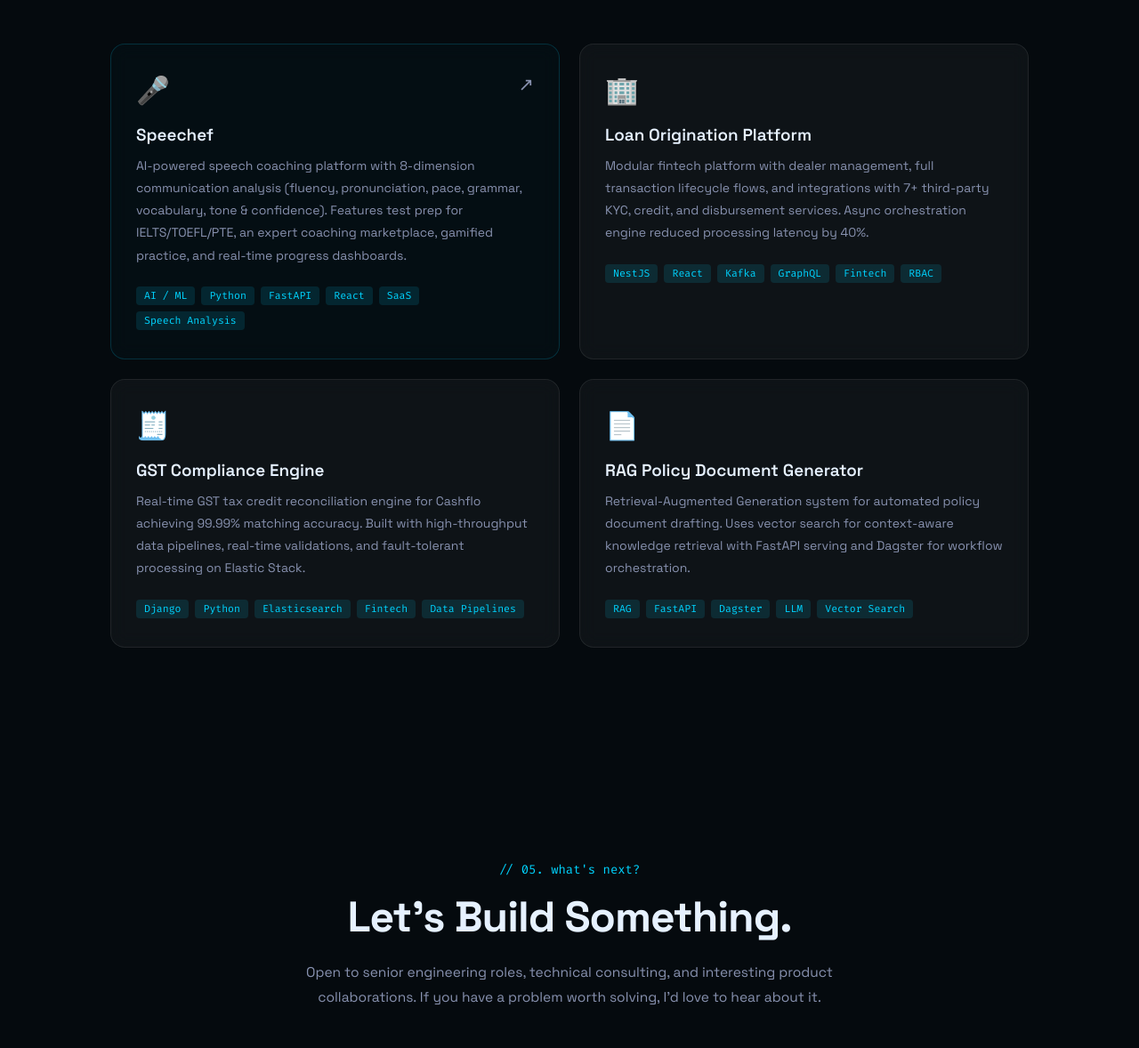
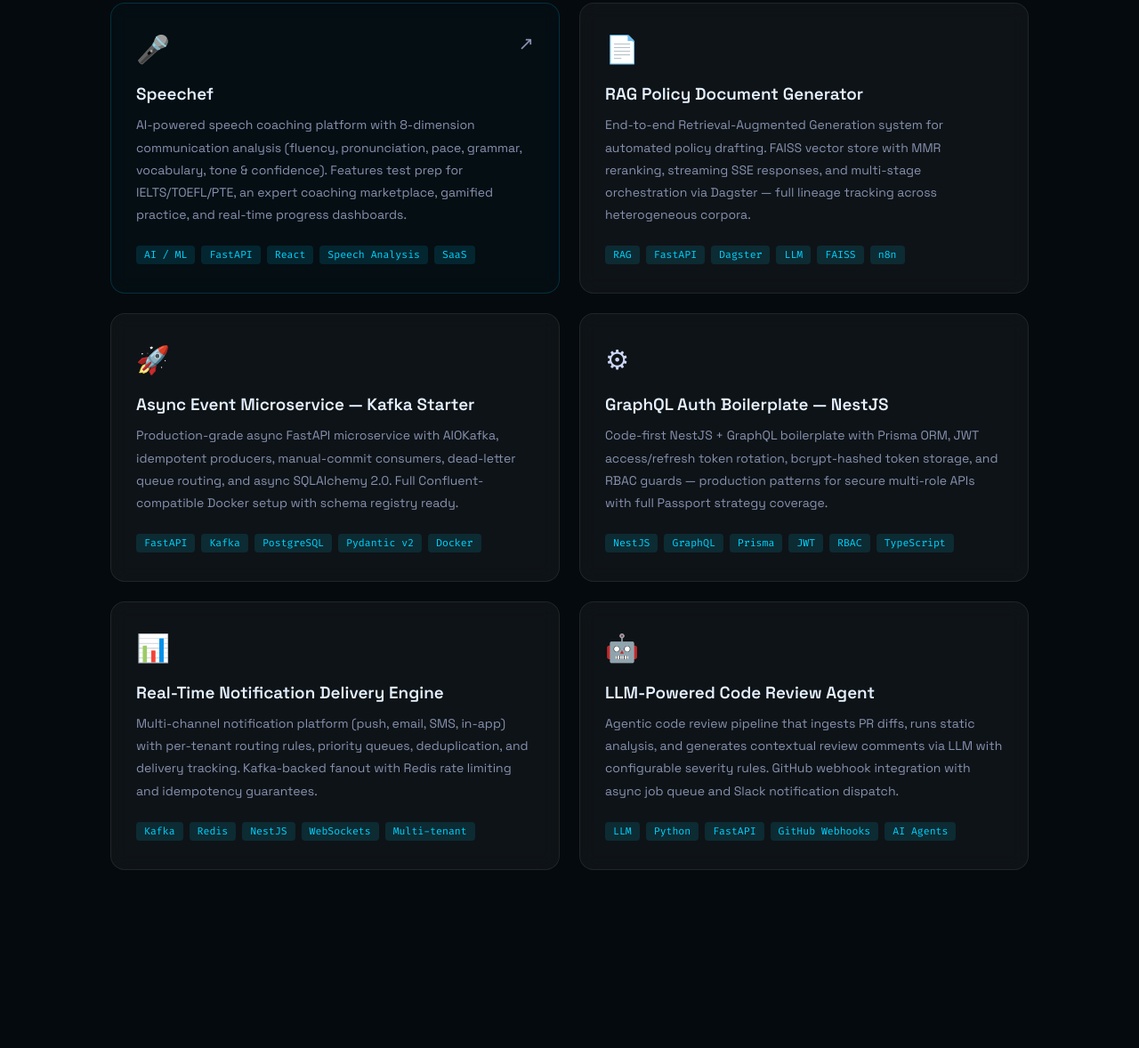
Before and after one commit to GagandeepSM/gagandeepsm.github.io, a plain HTML site: page index.html in a window 1280 px wide. Shown: the part 4478-5656 px from the top of the page at 89% size. Drawn offline with nearby package versions, Linux system fonts and the light colour scheme.

Commit message:
Fix tech stack badges, restructure experience & projects

```diff
--- a/index.html
+++ b/index.html
@@ -398,28 +398,31 @@
     .badge-row { display: flex; flex-wrap: wrap; gap: 10px; }
     .badge {
       display: inline-flex;
-      align-items: center; gap: 7px;
-      padding: 7px 15px;
-      background: var(--bg-card);
-      border: 1px solid var(--border);
-      border-radius: 6px;
-      font-size: 0.85rem;
-      color: var(--text);
+      align-items: center; gap: 8px;
+      padding: 8px 16px;
+      background: rgba(0,212,255,0.05);
+      border: 1px solid rgba(0,212,255,0.22);
+      border-radius: 8px;
+      font-size: 0.84rem;
+      color: #CCD6F6;
       font-weight: 500;
       transition: all 0.2s ease;
       cursor: default;
+      opacity: 1;
     }
     .badge-dot {
-      width: 6px; height: 6px;
+      width: 7px; height: 7px;
       border-radius: 50%;
       background: var(--primary);
+      box-shadow: 0 0 6px var(--primary);
       flex-shrink: 0;
     }
     .badge:hover {
       border-color: var(--primary);
       color: var(--primary);
-      background: var(--primary-glow);
+      background: rgba(0,212,255,0.12);
       transform: translateY(-2px);
+      box-shadow: 0 4px 16px rgba(0,212,255,0.15);
     }
 
     /* ===== EXPERIENCE ===== */
@@ -852,24 +855,6 @@
         <div class="t-card">
           <div class="t-header">
             <div>
-              <div class="t-role">AI Engineer (Contract)</div>
-              <div class="t-company">Policy Solver &mdash; Remote</div>
-            </div>
-            <span class="t-period">Jan 2026 &ndash; Feb 2026</span>
-          </div>
-          <ul class="t-bullets">
-            <li>Architected end-to-end <strong>RAG pipelines</strong> for automated policy document generation — integrating vector-based semantic retrieval with an underlying LLM to produce context-aware, structured policy outputs at scale.</li>
-            <li>Designed multi-stage data orchestration workflows using <strong>Dagster</strong> and <strong>n8n</strong>, enabling reliable document ingestion, chunking, embedding, and retrieval across heterogeneous corpora with full lineage tracking.</li>
-            <li>Built a <strong>FastAPI</strong> inference layer with async request handling, streaming responses, and configurable retrieval strategies — similarity threshold, top-k, and MMR reranking.</li>
-          </ul>
-        </div>
-      </div>
-
-      <div class="t-item">
-        <div class="t-dot"></div>
-        <div class="t-card">
-          <div class="t-header">
-            <div>
               <div class="t-role">Software Development Engineer</div>
               <div class="t-company">CAW Studios &mdash; Hyderabad, Telangana</div>
             </div>
@@ -903,6 +888,23 @@
         </div>
       </div>
 
+      <div class="t-item">
+        <div class="t-dot"></div>
+        <div class="t-card">
+          <div class="t-header">
+            <div>
+              <div class="t-role">Subject Matter Expert &mdash; Computer Science</div>
+              <div class="t-company">Chegg Inc &mdash; Remote</div>
+            </div>
+            <span class="t-period">Jun 2017 &ndash; May 2018</span>
+          </div>
+          <ul class="t-bullets">
+            <li>Resolved <strong>500+ CS and DSA queries</strong>, authoring detailed solutions on algorithms, data structures, system design, and full-stack development — achieving <strong>98%+ positive feedback</strong> from students.</li>
+            <li>Mentored students on backend architecture, database modeling, and competitive programming patterns across Java, Python, and C.</li>
+          </ul>
+        </div>
+      </div>
+
     </div>
   </div>
 
@@ -929,52 +931,10 @@
         </p>
         <div class="p-tags">
           <span class="p-tag">AI / ML</span>
-          <span class="p-tag">Python</span>
           <span class="p-tag">FastAPI</span>
           <span class="p-tag">React</span>
+          <span class="p-tag">Speech Analysis</span>
           <span class="p-tag">SaaS</span>
-          <span class="p-tag">Speech Analysis</span>
-        </div>
-      </div>
-
-      <div class="p-card">
-        <div class="p-top">
-          <span class="p-icon">&#127970;</span>
-          <span></span>
-        </div>
-        <h3 class="p-name">Loan Origination Platform</h3>
-        <p class="p-desc">
-          Modular fintech platform with dealer management, full transaction lifecycle flows,
-          and integrations with 7+ third-party KYC, credit, and disbursement services.
-          Async orchestration engine reduced processing latency by 40%.
-        </p>
-        <div class="p-tags">
-          <span class="p-tag">NestJS</span>
-          <span class="p-tag">React</span>
-          <span class="p-tag">Kafka</span>
-          <span class="p-tag">GraphQL</span>
-          <span class="p-tag">Fintech</span>
-          <span class="p-tag">RBAC</span>
-        </div>
-      </div>
-
-      <div class="p-card">
-        <div class="p-top">
-          <span class="p-icon">&#129534;</span>
-          <span></span>
-        </div>
-        <h3 class="p-name">GST Compliance Engine</h3>
-        <p class="p-desc">
-          Real-time GST tax credit reconciliation engine for Cashflo achieving 99.99%
-          matching accuracy. Built with high-throughput data pipelines, real-time
-          validations, and fault-tolerant processing on Elastic Stack.
-        </p>
-        <div class="p-tags">
-          <span class="p-tag">Django</span>
-          <span class="p-tag">Python</span>
-          <span class="p-tag">Elasticsearch</span>
-          <span class="p-tag">Fintech</span>
-          <span class="p-tag">Data Pipelines</span>
         </div>
       </div>
 
@@ -985,16 +945,98 @@
         </div>
         <h3 class="p-name">RAG Policy Document Generator</h3>
         <p class="p-desc">
-          Retrieval-Augmented Generation system for automated policy document drafting.
-          Uses vector search for context-aware knowledge retrieval with FastAPI serving
-          and Dagster for workflow orchestration.
+          End-to-end Retrieval-Augmented Generation system for automated policy drafting.
+          FAISS vector store with MMR reranking, streaming SSE responses, and multi-stage
+          orchestration via Dagster — full lineage tracking across heterogeneous corpora.
         </p>
         <div class="p-tags">
           <span class="p-tag">RAG</span>
           <span class="p-tag">FastAPI</span>
           <span class="p-tag">Dagster</span>
           <span class="p-tag">LLM</span>
-          <span class="p-tag">Vector Search</span>
+          <span class="p-tag">FAISS</span>
+          <span class="p-tag">n8n</span>
+        </div>
+      </div>
+
+      <div class="p-card">
+        <div class="p-top">
+          <span class="p-icon">&#128640;</span>
+          <span></span>
+        </div>
+        <h3 class="p-name">Async Event Microservice — Kafka Starter</h3>
+        <p class="p-desc">
+          Production-grade async FastAPI microservice with AIOKafka, idempotent producers,
+          manual-commit consumers, dead-letter queue routing, and async SQLAlchemy 2.0.
+          Full Confluent-compatible Docker setup with schema registry ready.
+        </p>
+        <div class="p-tags">
+          <span class="p-tag">FastAPI</span>
+          <span class="p-tag">Kafka</span>
+          <span class="p-tag">PostgreSQL</span>
+          <span class="p-tag">Pydantic v2</span>
+          <span class="p-tag">Docker</span>
+        </div>
+      </div>
+
+      <div class="p-card">
+        <div class="p-top">
+          <span class="p-icon">&#9881;</span>
+          <span></span>
+        </div>
+        <h3 class="p-name">GraphQL Auth Boilerplate — NestJS</h3>
+        <p class="p-desc">
+          Code-first NestJS + GraphQL boilerplate with Prisma ORM, JWT access/refresh token
+          rotation, bcrypt-hashed token storage, and RBAC guards — production patterns for
+          secure multi-role APIs with full Passport strategy coverage.
+        </p>
+        <div class="p-tags">
+          <span class="p-tag">NestJS</span>
+          <span class="p-tag">GraphQL</span>
+          <span class="p-tag">Prisma</span>
+          <span class="p-tag">JWT</span>
+          <span class="p-tag">RBAC</span>
+          <span class="p-tag">TypeScript</span>
+        </div>
+      </div>
+
+      <div class="p-card">
+        <div class="p-top">
+          <span class="p-icon">&#128202;</span>
+          <span></span>
+        </div>
+        <h3 class="p-name">Real-Time Notification Delivery Engine</h3>
+        <p class="p-desc">
+          Multi-channel notification platform (push, email, SMS, in-app) with per-tenant
+          routing rules, priority queues, deduplication, and delivery tracking.
+          Kafka-backed fanout with Redis rate limiting and idempotency guarantees.
+        </p>
+        <div class="p-tags">
+          <span class="p-tag">Kafka</span>
+          <span class="p-tag">Redis</span>
+          <span class="p-tag">NestJS</span>
+          <span class="p-tag">WebSockets</span>
+          <span class="p-tag">Multi-tenant</span>
+        </div>
+      </div>
+
+      <div class="p-card">
+        <div class="p-top">
+          <span class="p-icon">&#129302;</span>
+          <span></span>
+        </div>
+        <h3 class="p-name">LLM-Powered Code Review Agent</h3>
+        <p class="p-desc">
+          Agentic code review pipeline that ingests PR diffs, runs static analysis,
+          and generates contextual review comments via LLM with configurable severity rules.
+          GitHub webhook integration with async job queue and Slack notification dispatch.
+        </p>
+        <div class="p-tags">
+          <span class="p-tag">LLM</span>
+          <span class="p-tag">Python</span>
+          <span class="p-tag">FastAPI</span>
+          <span class="p-tag">GitHub Webhooks</span>
+          <span class="p-tag">AI Agents</span>
         </div>
       </div>
 
@@ -1125,12 +1167,12 @@
 
       // Skills
       gsap.from('.skill-cat', {
-        scrollTrigger: { trigger: '#skills', start: 'top 80%' },
+        scrollTrigger: { trigger: '#skills', start: 'top 85%', once: true },
         opacity: 0, y: 28, duration: 0.55, stagger: 0.09, ease: 'power3.out'
       });
       gsap.from('.badge', {
-        scrollTrigger: { trigger: '#skills', start: 'top 75%' },
-        opacity: 0, scale: 0.8, duration: 0.4, stagger: 0.022, ease: 'back.out(1.7)'
+        scrollTrigger: { trigger: '#skills', start: 'top 80%', once: true },
+        opacity: 0, scale: 0.85, duration: 0.35, stagger: 0.018, ease: 'back.out(1.4)'
       });
 
       // Experience
```
